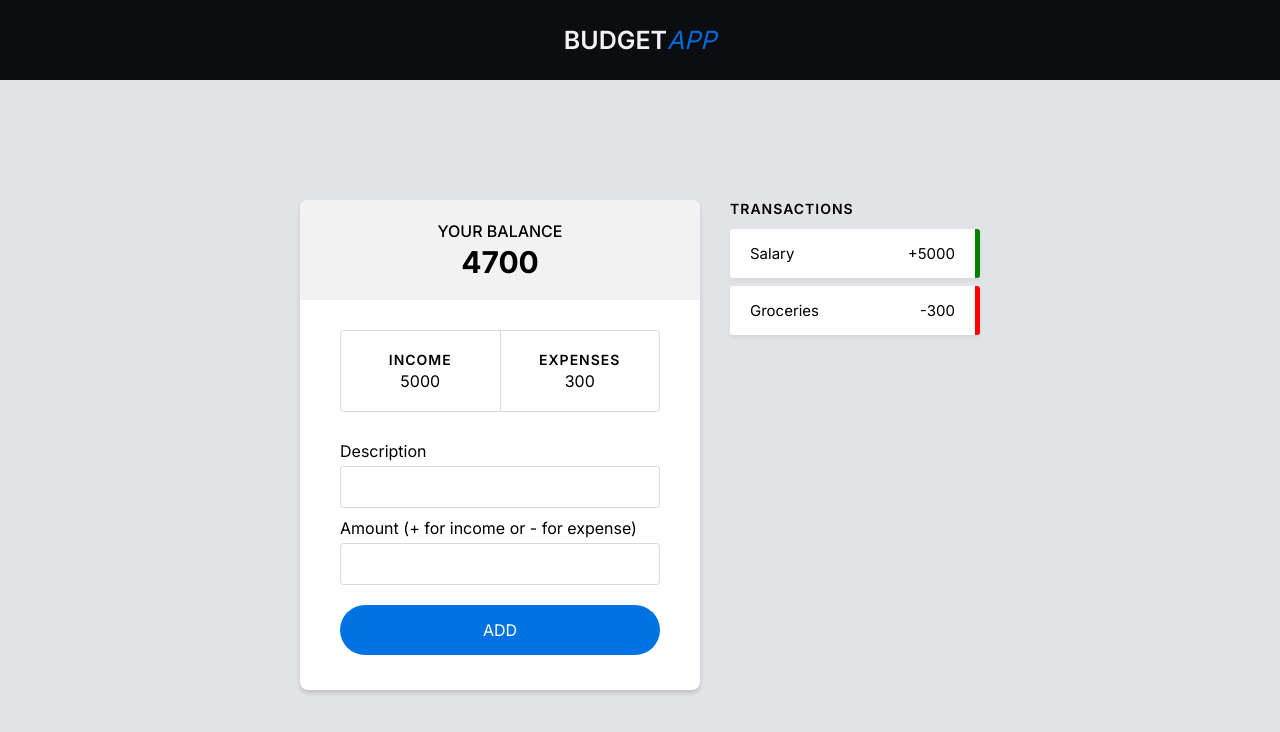
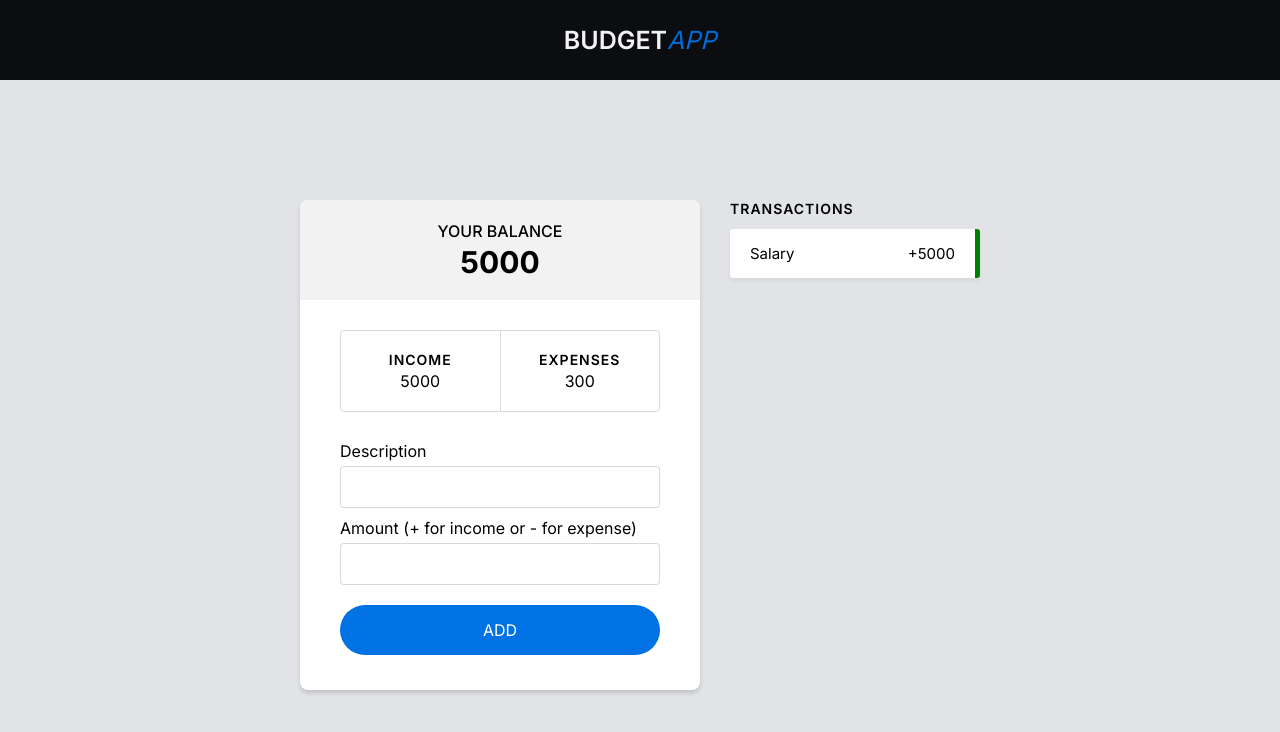
Before and after one commit to thomaserdmenger/Balance-calculator, a plain HTML site: page index.html in a window 1280 px wide. Shown: the top 732 px of the page. Drawn offline with Linux system fonts and the light colour scheme.

Commit message:
Add functionality to JS: remove transaction

```diff
--- a/index.html
+++ b/index.html
@@ -22,7 +22,7 @@
       <div class="app">
         <div class="top">
           <h1 class="first-heading">Your Balance</h1>
-          <span class="balance-number">4700</span>
+          <span class="balance-number">5000</span>
         </div>
 
         <div class="overview">
@@ -56,11 +56,6 @@
             <span class="transaction__amount">+5000</span>
             <button class="transaction__btn">X</button>
           </li>
-          <li class="transaction transaction--expense">
-            <span class="transaction__text">Groceries</span>
-            <span class="transaction__amount">-300</span>
-            <button class="transaction__btn">X</button>
-          </li>
         </ul>
       </section>
     </div>
--- a/script.js
+++ b/script.js
@@ -0,0 +1,8 @@
+const transactionsEl = document.querySelector('.transactions')
+
+// remove transaction item visually
+const handleClick = e => {
+  e.target.parentElement.remove()
+}
+
+transactionsEl.addEventListener('click', handleClick)
```
